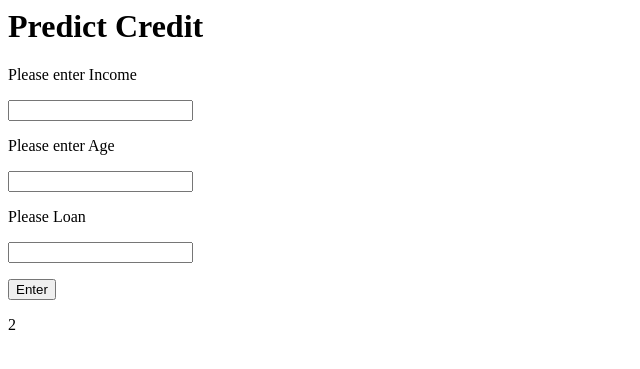
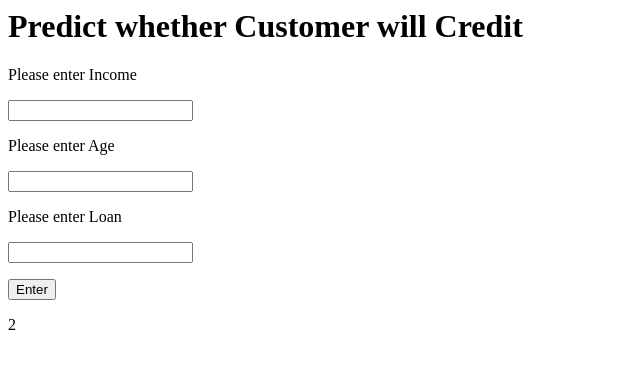
Before and after one commit to owenongcs/indivassignment, a Flask app: page / in a window 1280 px wide. Shown: the top 369 px of the page, without its empty margins (0-640 px from the left). Run offline with Flask 2, Linux system fonts and the light colour scheme.

Commit message:
Update index.html

```diff
--- a/templates/index.html
+++ b/templates/index.html
@@ -1,12 +1,12 @@
 <html>
     <body>
-        <h1>Predict Credit</h1>
+        <h1>Predict whether Customer will Credit</h1>
         <form action= "/" method="post">
             <p>Please enter Income</p>
             <p><input type="number" step = "0.1" name = "income"></p>
             <p>Please enter Age</p>
             <p><input type="number" step = "0.1" name = "age"></p>
-            <p>Please Loan</p>
+            <p>Please enter Loan</p>
             <p><input type="number" step = "0.1" name = "loan"></p>
             <p><input type="submit" value = "Enter"></p>
         </form>
```
